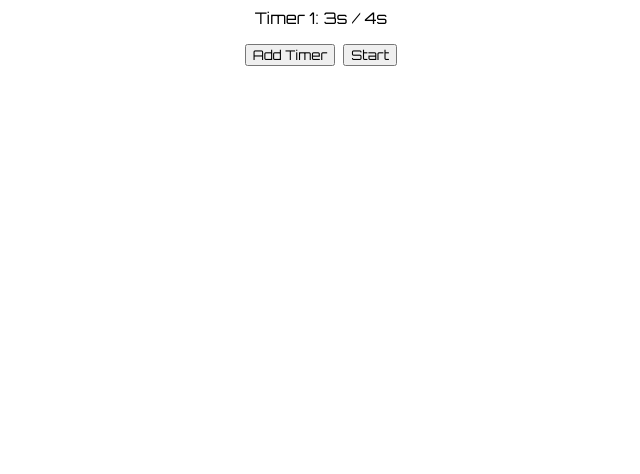
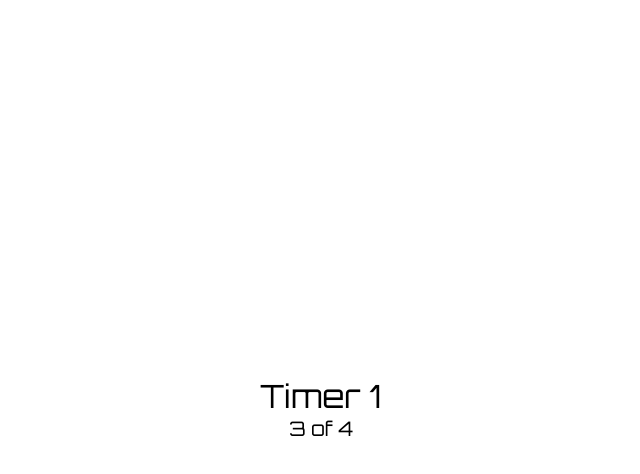
Before and after one commit to ssoRL/supertimer, a Preact app: page / in a window 1280 px wide. Both pictures are taken after a click on the button "Start". Shown: the top 474 px of the page, without its empty margins (319-959 px from the left). Built offline with nearby package versions, Linux system fonts and the light colour scheme.

Commit message:
running timer

```diff
--- a/src/App.css
+++ b/src/App.css
@@ -41,3 +41,20 @@ body {
   gap: 0.5rem;
   margin-top: 1rem;
 }
+
+.running-timer {
+  min-height: 100vh;
+  width: 100%;
+  display: flex;
+  flex-direction: column;
+  align-items: center;
+  justify-content: center;
+}
+
+.running-timer-name {
+  font-size: 2rem;
+}
+
+.running-timer-progress {
+  font-size: 1.25rem;
+}
--- a/src/App.tsx
+++ b/src/App.tsx
@@ -1,4 +1,5 @@
 import { Timer } from "./Timer";
+import { RunningTimer } from "./RunningTimer";
 import { useEffect, useState } from 'preact/hooks';
 import './App.css';
 
@@ -42,6 +43,17 @@ export function App(): preact.JSX.Element {
     return () => clearInterval(timer);
   }, [progress == null]);
 
+  if (progress !== null) {
+    const currentTimer = timers[progress.timer];
+    return <div className="app">
+      <RunningTimer
+        name={currentTimer.name}
+        duration={progress.duration}
+        total={currentTimer.duration}
+      />
+    </div>;
+  }
+
   return <div className="app">
     <div className="timers">
       {timers.map((timer, index) => (
@@ -59,8 +71,6 @@ export function App(): preact.JSX.Element {
             newTimers[index] = { ...newTimers[index], duration: newDuration };
             setTimers(newTimers);
           }}
-          progress={progress?.timer === index ? progress.duration : null}
-          disabled={progress !== null}
         />
       ))}
     </div>
--- /dev/null
+++ b/src/RunningTimer.tsx
@@ -0,0 +1,12 @@
+interface RunningTimerProps {
+  name: string;
+  duration: number;
+  total: number;
+}
+
+export function RunningTimer({ name, duration, total }: RunningTimerProps): preact.JSX.Element {
+  return <div className="running-timer">
+    <div className="running-timer-name">{name}</div>
+    <div className="running-timer-progress">{Math.round(duration)} of {total}</div>
+  </div>;
+}
--- a/src/Timer.tsx
+++ b/src/Timer.tsx
@@ -3,28 +3,19 @@ interface TimerProps {
     setName: (name: string) => void;
     duration: number;
     setDuration: (duration: number) => void;
-    progress: number | null;
-    disabled?: boolean;
 }
 
-export function Timer({ name, setName, duration, setDuration, progress, disabled }: TimerProps): preact.JSX.Element {
-    if (progress !== null) {
-        return <div className="timer">
-            {name}: {Math.round(progress)}s / {duration}s
-        </div>;
-    }
+export function Timer({ name, setName, duration, setDuration }: TimerProps): preact.JSX.Element {
     return <div className="timer">
         <input
             type="text"
             value={name}
             onInput={e => setName(e.currentTarget.value)}
-            disabled={disabled}
         />
         <input
             type="number"
             value={duration}
             onInput={e => setDuration(Number(e.currentTarget.value))}
-            disabled={disabled}
         />
     </div>
 }
```
